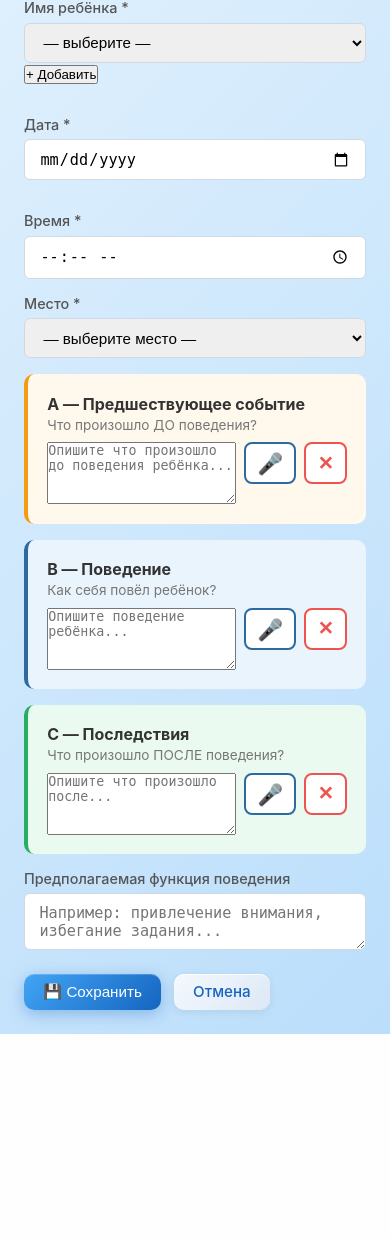
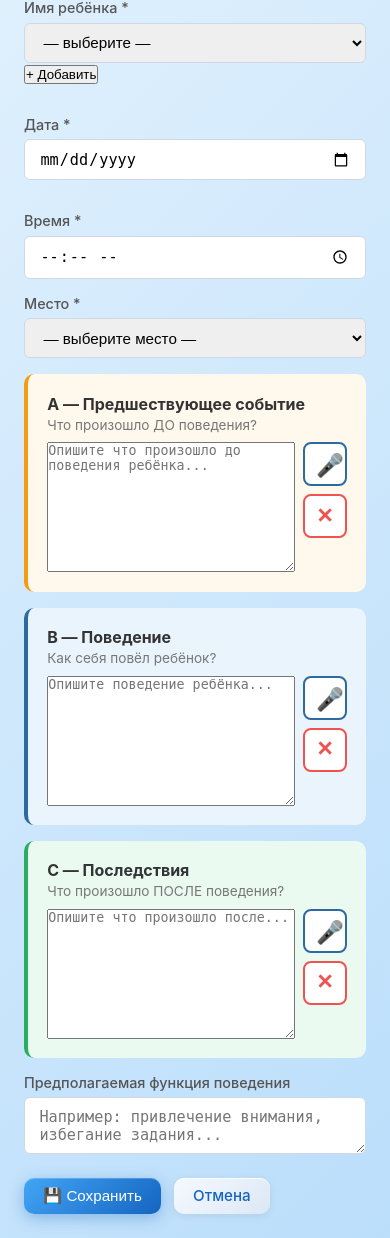
Before and after one commit to PeganovOleg/abc_project, a FastAPI app: template templates/new_observation.html in a window 390 px wide. Shown: the part 193-1431 px from the top of the page. Before the commit the page ends 1227 px from the top, so only its background shows below. Run offline with FastAPI, Linux system fonts and the light colour scheme; the template is opened without the code that fills it, so the values that code supplies are empty.

Commit message:
style: mobile - stack voice/clear buttons vertically, taller textarea

```diff
--- a/static/style.css
+++ b/static/style.css
@@ -89,7 +89,7 @@ body { font-family: -apple-system, BlinkMacSystemFont, 'Segoe UI', sans-serif; b
 .abc-field-label { font-weight: 700; font-size: 1rem; margin-bottom: 0.2rem; }
 .abc-field-hint { font-size: 0.85rem; color: #777; margin-bottom: 0.6rem; }
 .voice-row { display: flex; gap: 0.5rem; align-items: flex-start; }
-.voice-row textarea { flex: 1; }
+.voice-row textarea { flex: 1; min-height: 100px; }
 .btn-voice { background: white; border: 2px solid #2d6a9f; border-radius: 8px; padding: 0.5rem 0.7rem; font-size: 1.3rem; cursor: pointer; transition: all 0.2s; flex-shrink: 0; height: 42px; }
 .btn-voice:hover { background: #2d6a9f; }
 .btn-voice.recording { background: #e74c3c; border-color: #e74c3c; animation: pulse 1s infinite; }
@@ -160,3 +160,22 @@ body { font-family: -apple-system, BlinkMacSystemFont, 'Segoe UI', sans-serif; b
 /* Clear button */
 .btn-clear { background: white; border: 2px solid #ef5350; color: #ef5350; font-size: 1.2rem; font-weight: 700; line-height: 1; }
 .btn-clear:hover { background: #ef5350; color: white; border-color: #ef5350; transform: scale(1.1); }
+
+@media (max-width: 600px) {
+  .voice-row { flex-wrap: wrap; }
+  .voice-row textarea { min-height: 130px; }
+  .btn-voice { width: 44px; height: 44px; font-size: 1.4rem; }
+  .btn-clear { width: 44px; height: 44px; font-size: 1.3rem; }
+  .voice-row .btn-voice, .voice-row .btn-clear {
+    flex: 0 0 44px;
+  }
+  /* Стек кнопок вертикально */
+  .voice-row > button { align-self: flex-start; }
+  .btn-clear { margin-top: 4px; }
+}
+
+/* Voice buttons wrapper */
+.voice-btns { display: flex; flex-direction: column; gap: 4px; flex-shrink: 0; }
+@media (min-width: 601px) {
+  .voice-btns { flex-direction: row; }
+}
--- a/templates/new_observation.html
+++ b/templates/new_observation.html
@@ -63,8 +63,7 @@
       <div class="abc-field-hint">Что произошло ДО поведения?</div>
       <div class="voice-row">
         <textarea name="antecedent" id="antecedent" rows="4" required placeholder="Опишите что произошло до поведения ребёнка..."></textarea>
-        <button type="button" class="btn-voice" onclick="startVoice('antecedent', this)">🎤</button>
-        <button type="button" class="btn-voice btn-clear" title="Очистить" onclick="document.getElementById('antecedent').value=''">✕</button>
+        <div class="voice-btns"><button type="button" class="btn-voice" onclick="startVoice('antecedent', this)">🎤</button><button type="button" class="btn-voice btn-clear" title="Очистить" onclick="document.getElementById('antecedent').value=''">✕</button></div>
       </div>
     </div>
     <div class="abc-field-block b-bg">
@@ -72,8 +71,7 @@
       <div class="abc-field-hint">Как себя повёл ребёнок?</div>
       <div class="voice-row">
         <textarea name="behavior" id="behavior" rows="4" required placeholder="Опишите поведение ребёнка..."></textarea>
-        <button type="button" class="btn-voice" onclick="startVoice('behavior', this)">🎤</button>
-        <button type="button" class="btn-voice btn-clear" title="Очистить" onclick="document.getElementById('behavior').value=''">✕</button>
+        <div class="voice-btns"><button type="button" class="btn-voice" onclick="startVoice('behavior', this)">🎤</button><button type="button" class="btn-voice btn-clear" title="Очистить" onclick="document.getElementById('behavior').value=''">✕</button></div>
       </div>
     </div>
     <div class="abc-field-block c-bg">
@@ -81,8 +79,7 @@
       <div class="abc-field-hint">Что произошло ПОСЛЕ поведения?</div>
       <div class="voice-row">
         <textarea name="consequence" id="consequence" rows="4" required placeholder="Опишите что произошло после..."></textarea>
-        <button type="button" class="btn-voice" onclick="startVoice('consequence', this)">🎤</button>
-        <button type="button" class="btn-voice btn-clear" title="Очистить" onclick="document.getElementById('consequence').value=''">✕</button>
+        <div class="voice-btns"><button type="button" class="btn-voice" onclick="startVoice('consequence', this)">🎤</button><button type="button" class="btn-voice btn-clear" title="Очистить" onclick="document.getElementById('consequence').value=''">✕</button></div>
       </div>
     </div>
   </div>
```
Also changed, not shown: templates/edit_observation.html (+3 -6 lines).
